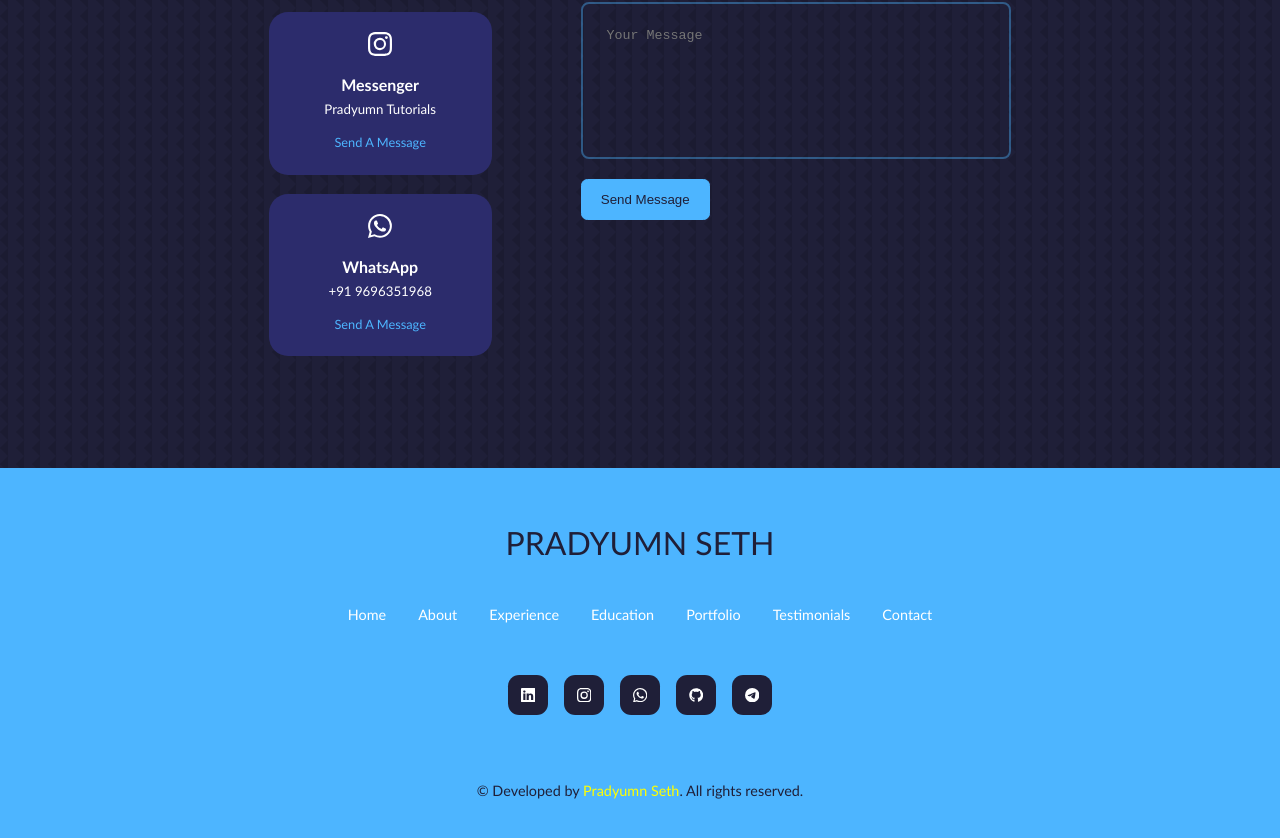
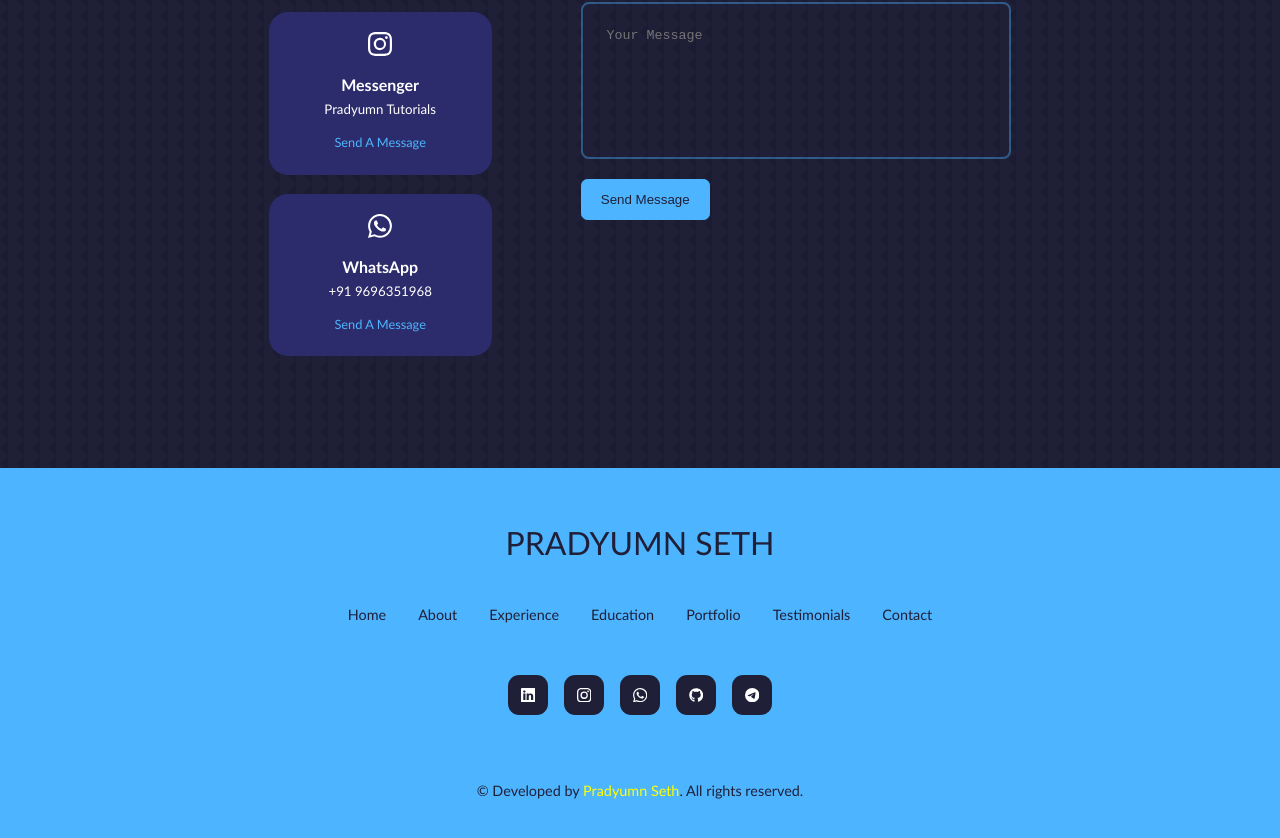
Before and after one commit to Pradyumnseth743/My-Portfolio, a React (Create React App) app: page / in a window 1280 px wide. Shown: the part 6376-7214 px from the top of the page. Built offline with nearby package versions, Linux system fonts and the light colour scheme.

Commit message:
Footer  Changes

```diff
--- a/src/components/footer/footer.css
+++ b/src/components/footer/footer.css
@@ -21,7 +21,7 @@ ul {
 
   ul li a {
     text-decoration: none; /* Removes underline */
-    color: inherit;        /* Keeps text color same as parent */
+    /* color: inherit;       /* Keeps text color same as parent */
     transition: color 0.3s ease; /* Smooth color change effect */
   }
 
```
